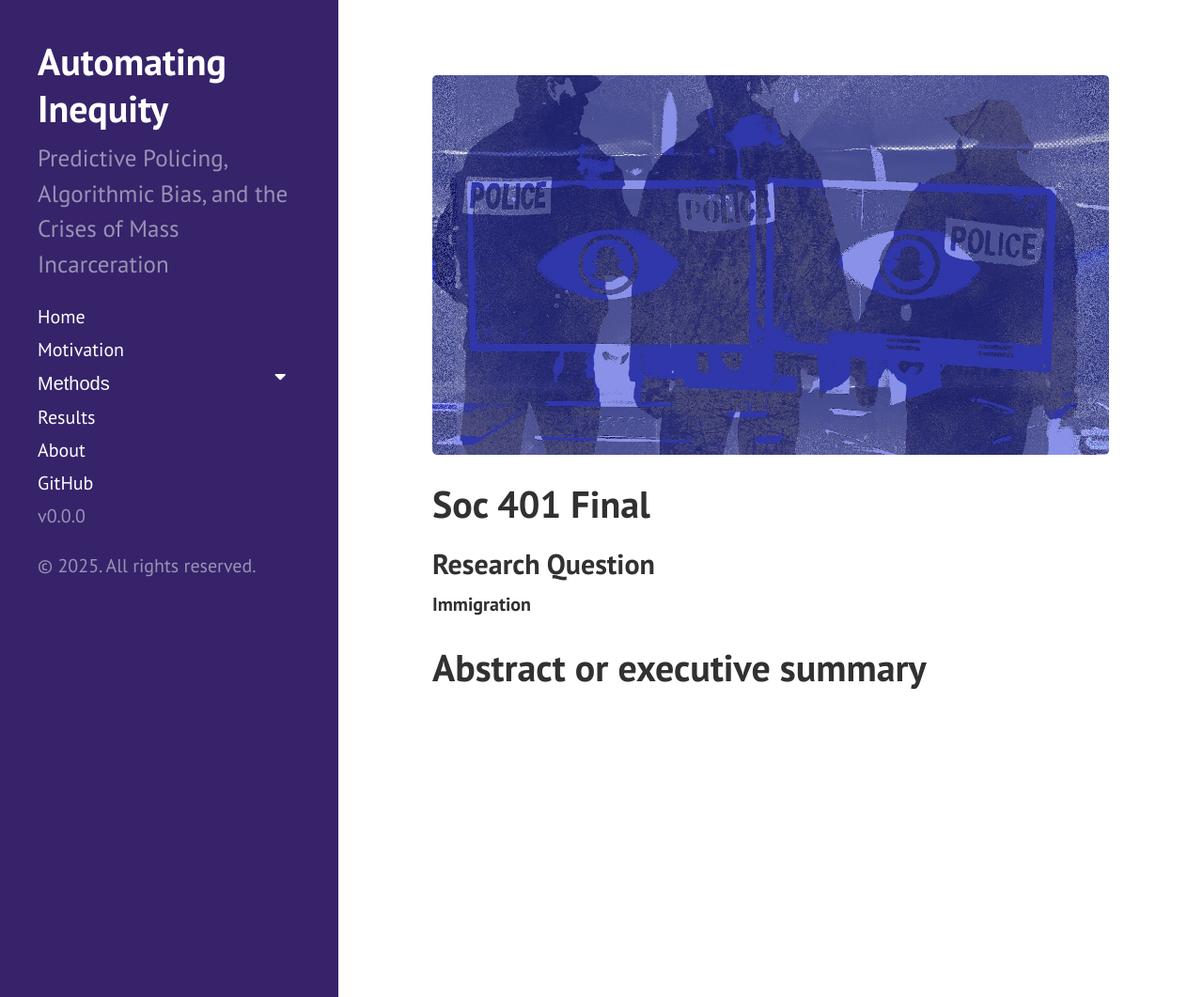
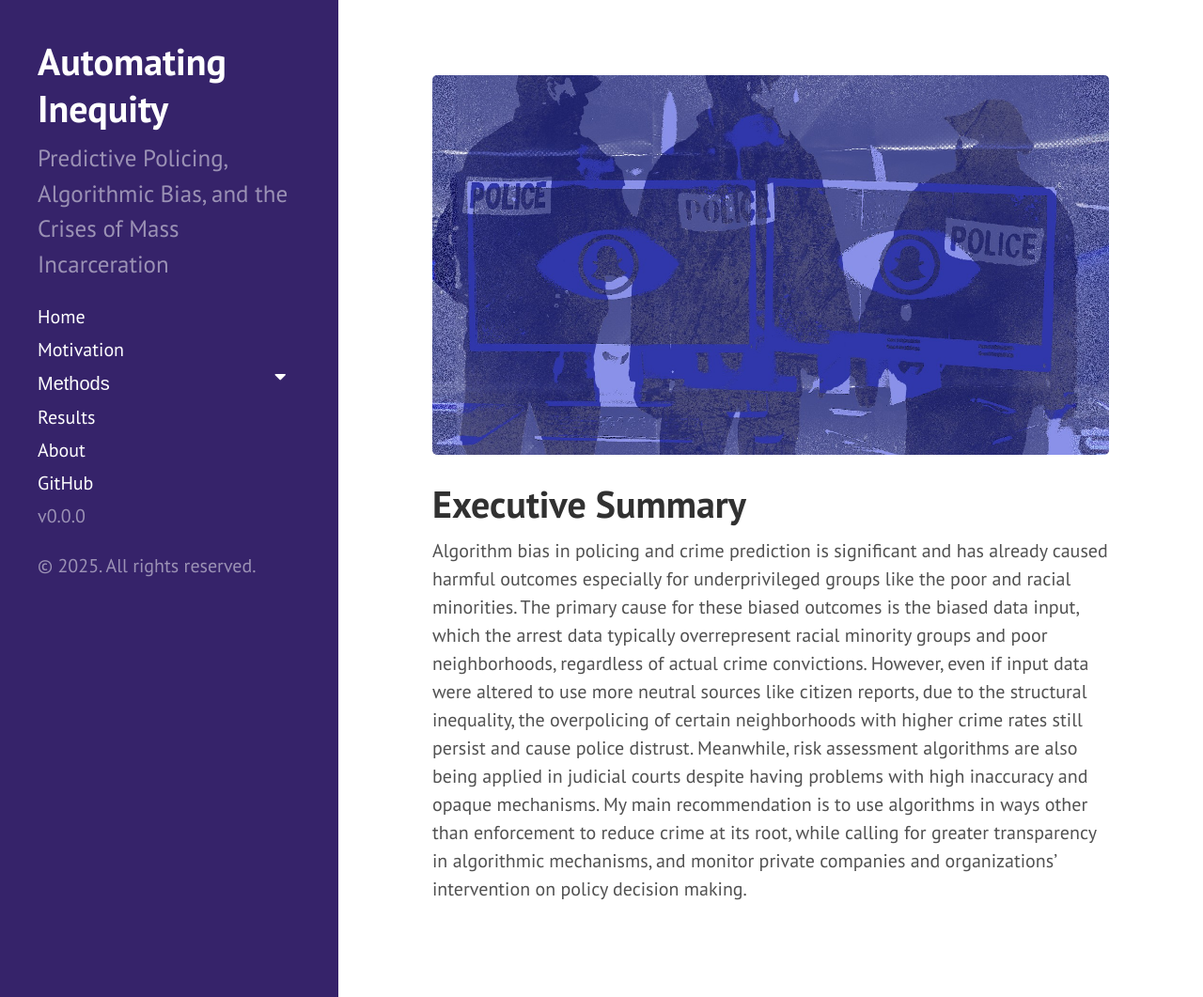
Before and after one commit to edxijiez/soc401Final, a Jekyll site: the page built from index.md, in a window 1280 px wide and 1061 px high. Shown: the whole window at 94% size. Built offline with Jekyll 4.4.1, drawn with Linux system fonts in a browser that asks for light colours; the list of posts is cut into pages by our own code.

Commit message:
Update index.md

```diff
--- a/index.md
+++ b/index.md
@@ -4,13 +4,6 @@ layout: default
 
 <img src="{{ site.url }}{{ site.baseurl }}/assets/img/Screenshot 2025-11-27 401.jpg">
 
+# Executive Summary #
 
-# Soc 401 Final
-
-## Research Question
-
-**Immigration**
-
-
-
-# Abstract or executive summary
+Algorithm bias in policing and crime prediction is significant and has already caused harmful outcomes especially for underprivileged groups like the poor and racial minorities. The primary cause for these biased outcomes is the biased data input, which the arrest data typically overrepresent racial minority groups and poor neighborhoods, regardless of actual crime convictions. However, even if input data were altered to use more neutral sources like citizen reports, due to the structural inequality, the overpolicing of certain neighborhoods with higher crime rates still persist and cause police distrust. Meanwhile, risk assessment algorithms are also being applied in judicial courts despite having problems with high inaccuracy and opaque mechanisms. My main recommendation is to use algorithms in ways other than enforcement to reduce crime at its root, while calling for greater transparency in algorithmic mechanisms, and monitor private companies and organizations’ intervention on policy decision making.
```
